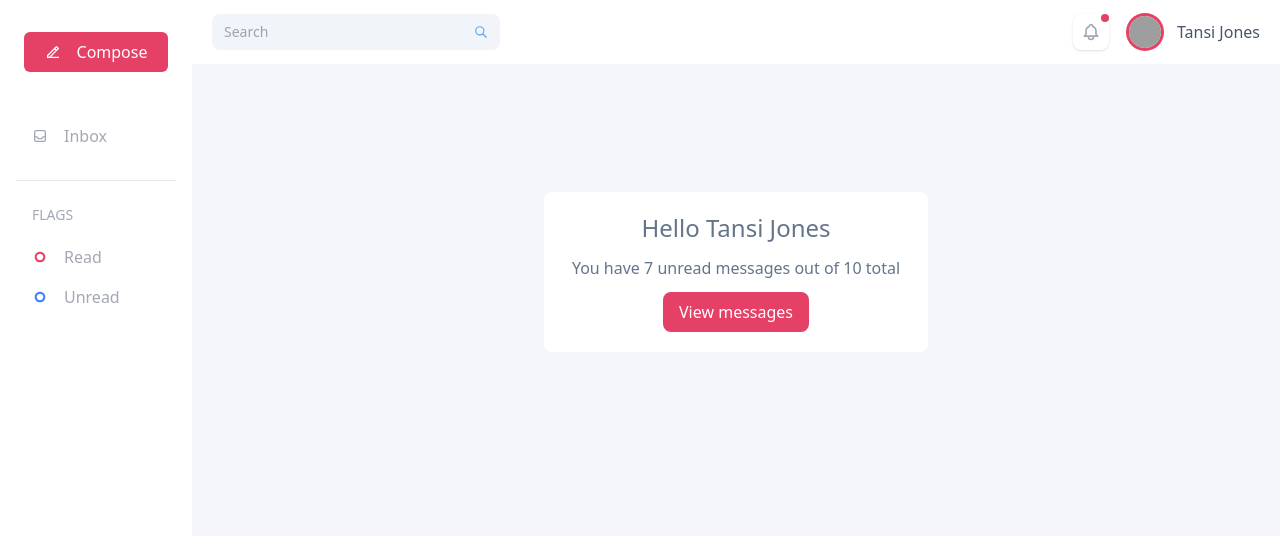
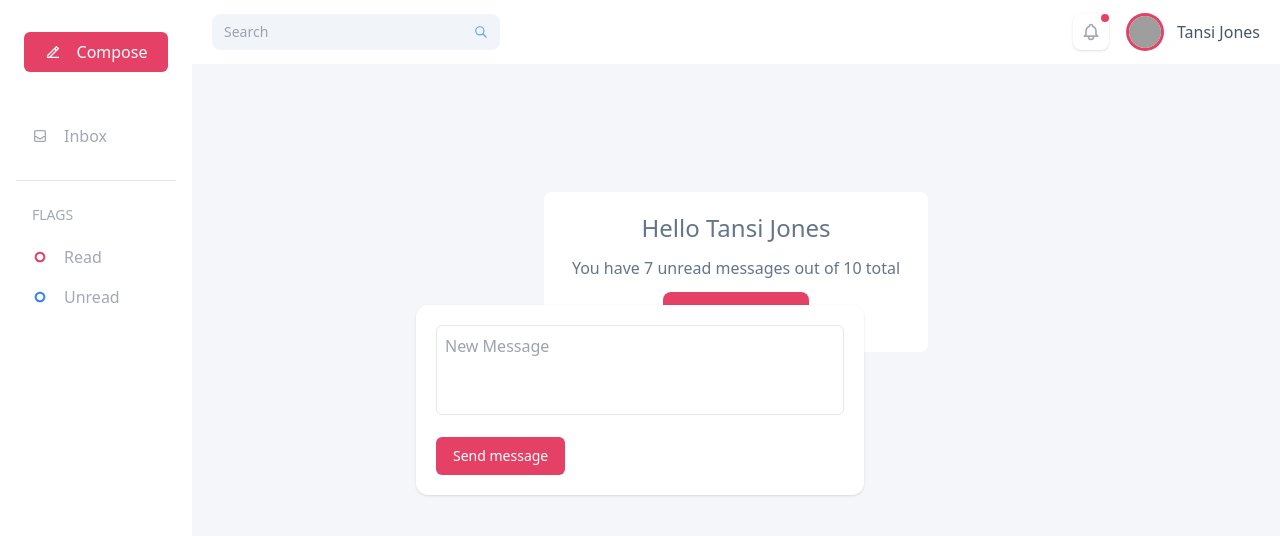
Before and after one commit to Tansi-Jones/Mail-Inbox, a React (Create React App) app in the folder client/: page / in a window 1280 px wide. Both pictures are taken after a click on the button "Compose". Shown: the top 536 px of the page. Built offline with nearby package versions, Linux system fonts and the light colour scheme; grey boxes are pictures that could not be loaded.

Commit message:
added compose message component

```diff
--- a/client/package.json
+++ b/client/package.json
@@ -3,8 +3,10 @@
   "version": "0.1.0",
   "private": true,
   "dependencies": {
+    "@headlessui/react": "^1.6.4",
     "react": "^18.2.0",
     "react-dom": "^18.2.0",
+    "react-hook-form": "^7.32.1",
     "react-icons": "^4.4.0",
     "react-router": "^6.3.0",
     "react-router-dom": "^6.3.0",
--- a/client/src/App.js
+++ b/client/src/App.js
@@ -7,18 +7,35 @@ import { Mail } from "./page/Mail";
 import { HiOutlineInbox, HiOutlineSearch, HiOutlineBell } from "react-icons/hi";
 import { CgShapeCircle } from "react-icons/cg";
 import { RiEdit2Line } from "react-icons/ri";
-import { useState } from "react";
+import { Dialog, Transition } from "@headlessui/react";
+import { Fragment, useState } from "react";
 
 function App() {
   const [userName] = useState("Tansi Jones");
   const [noMessages] = useState(10);
   const [noUnReadMessages] = useState(7);
+  let [isOpen, setIsOpen] = useState(false);
+  const [message, setMessage] = useState("");
+
+  const closeModal = () => {
+    setIsOpen(false);
+  };
+
+  const openModal = () => {
+    return setIsOpen(true);
+  };
+
+  const handleSubmit = () => {};
+
   return (
     <>
       <div className="body-grid">
         <section>
           <aside className="flex flex-col w-48 h-screen px-4 py-8 bg-white">
-            <button className="bg-primary text-white px-4 py-2 rounded-md flex items-center justify-center space-x-4 w-36 mx-auto hover:bg-opacity-90 transition duration-200 ease-in">
+            <button
+              className="bg-primary text-white px-4 py-2 rounded-md flex items-center justify-center space-x-4 w-36 mx-auto hover:bg-opacity-90 transition duration-200 ease-in cursor-pointer"
+              onClick={openModal}
+            >
               <RiEdit2Line />
               <span>Compose</span>
             </button>
@@ -87,6 +104,64 @@ function App() {
             </div>
           </nav>
 
+          {/* Compose button */}
+          <div>
+            <Transition appear show={isOpen} as={Fragment}>
+              <Dialog as="div" className="relative z-10" onClose={closeModal}>
+                <Transition.Child
+                  as={Fragment}
+                  enter="ease-out duration-300"
+                  enterFrom="opacity-0"
+                  enterTo="opacity-100"
+                  leave="ease-in duration-200"
+                  leaveFrom="opacity-100"
+                  leaveTo="opacity-0"
+                >
+                  <div className="fixed inset-0" />
+                </Transition.Child>
+
+                <div className="fixed inset-0 overflow-y-auto">
+                  <div className="flex min-h-full items-center justify-center p-4 text-center">
+                    <Transition.Child
+                      as={Fragment}
+                      enter="ease-out duration-300"
+                      enterFrom="opacity-0 scale-95"
+                      enterTo="opacity-100 scale-100"
+                      leave="ease-in duration-200"
+                      leaveFrom="opacity-100 scale-100"
+                      leaveTo="opacity-0 scale-95"
+                    >
+                      <Dialog.Panel className="w-full max-w-md transform overflow-hidden rounded-xl bg-white p-5 text-left align-middle shadow transition-all">
+                        <form onSubmit={handleSubmit}>
+                          <div>
+                            <textarea
+                              rows="3"
+                              cols="40"
+                              placeholder="New Message"
+                              className="resize-none w-full p-2 rounded-md outline-none text-slate-500 border"
+                              onChange={(event) =>
+                                setMessage(event.target.value)
+                              }
+                            ></textarea>
+                          </div>
+                          <div className="mt-4">
+                            <button
+                              type="button"
+                              className="inline-flex justify-center rounded-md border border-transparent bg-primary px-4 py-2 text-sm font-medium text-white hover:bg-opacity-90"
+                              onClick={closeModal}
+                            >
+                              Send message
+                            </button>
+                          </div>
+                        </form>
+                      </Dialog.Panel>
+                    </Transition.Child>
+                  </div>
+                </div>
+              </Dialog>
+            </Transition>
+          </div>
+
           <div>
             <Router>
               <Routes>
```
Also changed, not shown: 1 other file (tests, documents, lock files or other folders).
